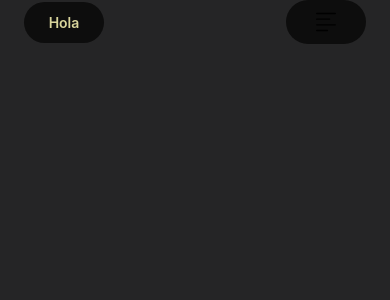
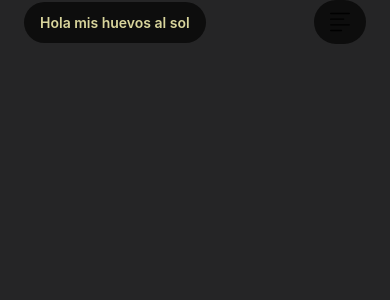
Before and after one commit to Perzi-MG/OtterlyFit, a React Native app: screen / in a window 390 px wide. Shown: the top 300 px of the page. Built offline with nearby package versions, Linux system fonts and the light colour scheme.

Commit message:
Expo Router Update

```diff
--- a/Components/Main.tsx
+++ b/Components/Main.tsx
@@ -9,7 +9,7 @@ export default function Main() {
             <View className='flex-1 flex-col bg-brandGray gap-5'>
                 <View className='flex flex-row justify-between items-center px-6 pt-safe'>
                     <RoundedButton>
-                        <Text className="text-beige font-semibold">Hola</Text>
+                        <Text className="text-beige font-semibold">Hola mis huevos al sol</Text>
                     </RoundedButton>
                     <RoundedButton>
                         <OptionsSVG width={20} height={20}/>
--- a/Components/RoundedButton.tsx
+++ b/Components/RoundedButton.tsx
@@ -3,7 +3,7 @@ import React from "react";
 
 export function RoundedButton({ children }: React.PropsWithChildren<{}>) {
     return (
-        <Pressable className="bg-brandBlack px-4 py-3 rounded-3xl w-20 items-center justify-center">
+        <Pressable className="bg-brandBlack px-4 py-3 rounded-3xl max-w-30 items-center justify-center">
             {children}
         </Pressable>
     )
--- a/app.json
+++ b/app.json
@@ -6,6 +6,7 @@
     "orientation": "portrait",
     "icon": "./assets/icon.png",
     "userInterfaceStyle": "light",
+    "scheme": "otterlyfit",
     "newArchEnabled": true,
     "splash": {
       "image": "./assets/splash-icon.png",
@@ -25,6 +26,9 @@
     "web": {
       "favicon": "./assets/favicon.png",
       "bundler": "metro"
-    }
+    },
+    "plugins": [
+      "expo-router"
+    ]
   }
 }
--- a/package.json
+++ b/package.json
@@ -1,7 +1,7 @@
 {
   "name": "otterlyfit_app",
   "version": "1.0.0",
-  "main": "index.ts",
+  "main": "expo-router/entry",
   "scripts": {
     "start": "expo start",
     "android": "expo start --android",
@@ -11,6 +11,9 @@
   "dependencies": {
     "@react-navigation/native-stack": "^7.3.25",
     "expo": "~53.0.20",
+    "expo-constants": "~17.1.7",
+    "expo-linking": "~7.1.7",
+    "expo-router": "~5.1.4",
     "expo-status-bar": "~2.2.3",
     "firebase": "12.1.0",
     "nativewind": "^4.1.23",
@@ -19,6 +22,7 @@
     "react-native-paper": "^5.14.5",
     "react-native-reanimated": "~3.17.5",
     "react-native-safe-area-context": "5.4.0",
+    "react-native-screens": "~4.11.1",
     "react-native-svg": "^15.12.1"
   },
   "devDependencies": {
```
Also changed, not shown: app/_layout.tsx (added, +9 -0 lines), app/index.tsx (added, +7 -0 lines), 1 other file (tests, documents, lock files or other folders).
